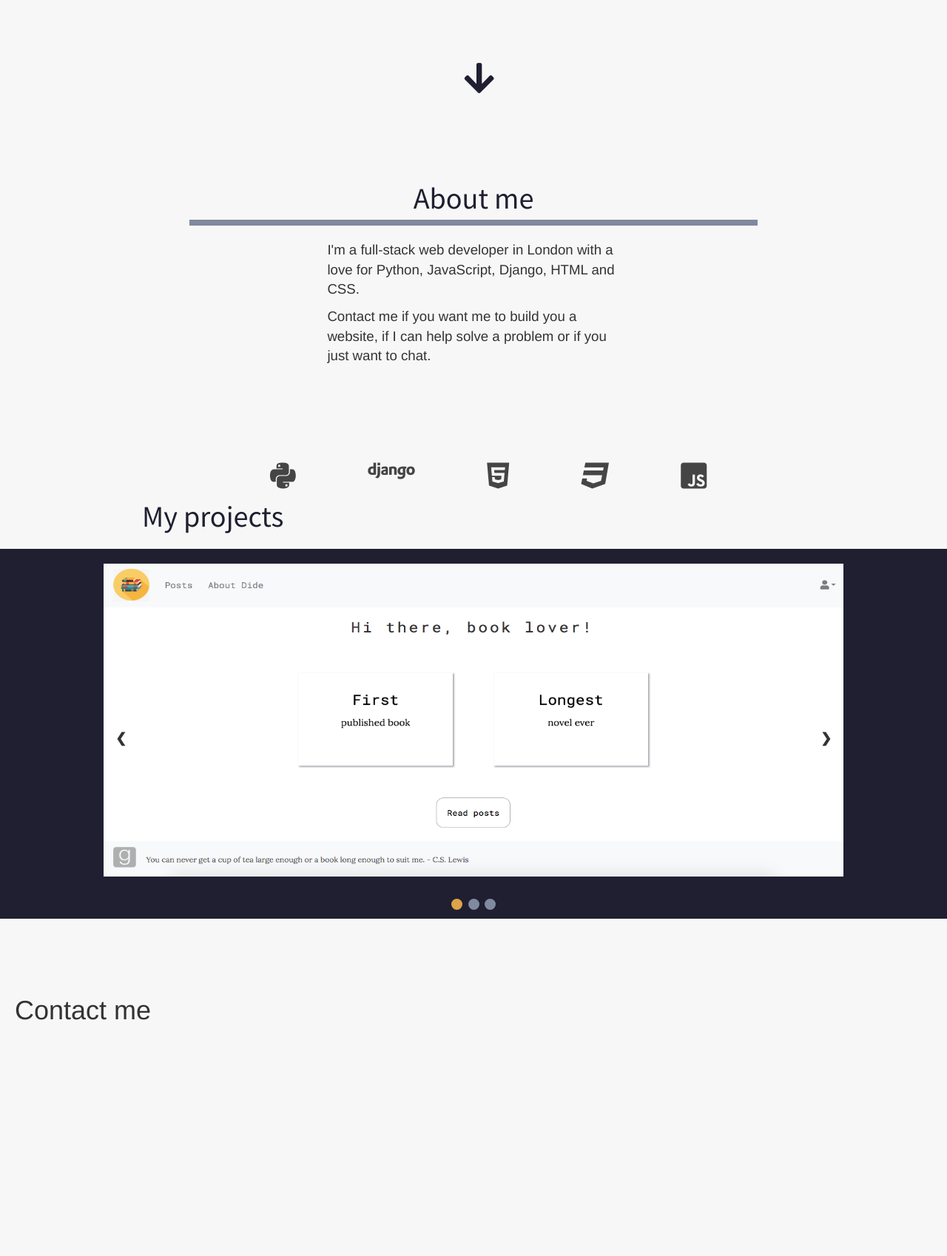
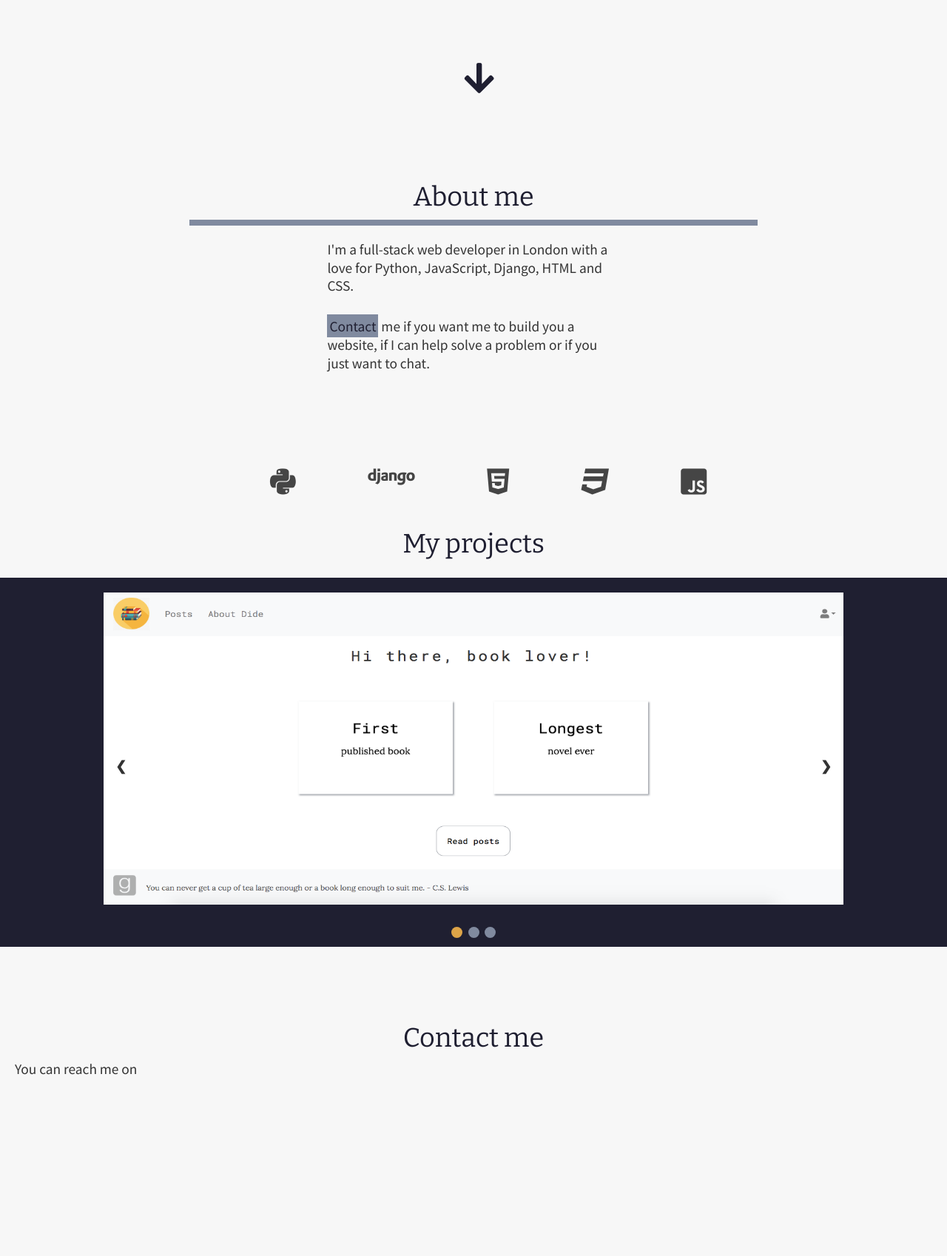
Before and after one commit to didemertens/portfolio, a Django app: page / in a window 1280 px wide. Shown: the part 571-2269 px from the top of the page at 74% size. Run offline with Django 3.2, Linux system fonts and the light colour scheme; some libraries are stand-ins or nearby versions.

Commit message:
font style same on page

```diff
--- a/static/css/style.css
+++ b/static/css/style.css
@@ -171,7 +171,7 @@ html #menu-contact:hover {
 #about {
   padding-top: 2.5vw;
   padding-bottom: 2.5vw;
-  margin: 25vw 20vw 5vw;
+  margin: 25vw 20vw 8vw;
 }
 
 #about-middle {
@@ -181,15 +181,26 @@ html #menu-contact:hover {
   padding: 20px;
 }
 
-#text-middle {
-  font-size: 14pt;
+.text-middle {
+  font-size: 13pt;
   margin-left: 13vw;
   margin-right: 13vw;
+  font-family: "Noto Sans TC", sans-serif;
+}
+
+#contact-about {
+  color: #1F1F31;
+  background-color: #808A9F;
+  cursor: pointer;
+  padding: 3px;
+}
+#contact-about:hover {
+  background-color: #DDA448;
 }
 
 #about-title {
   color: #1F1F31;
-  font-family: "Noto Sans TC", sans-serif;
+  font-family: "Bitter", serif;
   text-align: center;
 }
 
@@ -225,7 +236,8 @@ html #menu-contact:hover {
 #projects-title {
   margin: 2vw 15vw;
   color: #1F1F31;
-  font-family: "Noto Sans TC", sans-serif;
+  font-family: "Bitter", serif;
+  text-align: center;
 }
 
 * {
@@ -374,6 +386,17 @@ html #menu-contact:hover {
   padding: 20px;
 }
 
+#title-contact {
+  color: #1F1F31;
+  font-family: "Bitter", serif;
+  text-align: center;
+}
+
+#text-contact {
+  font-family: "Noto Sans TC", sans-serif;
+  font-size: 13pt;
+}
+
 #border-bottom {
   height: 3vw;
   margin-bottom: 0;
--- a/static/scss/about-middle.scss
+++ b/static/scss/about-middle.scss
@@ -1,7 +1,7 @@
 #about{
   padding-top: 2.5vw;
   padding-bottom: 2.5vw;
-  margin: 25vw 20vw 5vw;
+  margin: 25vw 20vw 8vw;
 }
 
 #about-middle{
@@ -12,15 +12,26 @@
   padding: 20px;
 }
 
-#text-middle{
-  font-size: 14pt;
+.text-middle{
+  font-size: 13pt;
   margin-left: 13vw;
   margin-right: 13vw;
+  font-family: 'Noto Sans TC', sans-serif;
+}
+
+#contact-about{
+  color: $dark-blue;
+  background-color: $border-blue;
+  cursor: pointer;
+  padding: 3px;
+  &:hover{
+    background-color: $orange-footer;
+  }
 }
 
 #about-title{
   color: $dark-blue;
-  font-family: 'Noto Sans TC', sans-serif;
+  font-family: 'Bitter', serif;
   text-align: center;
 }
 
--- a/static/scss/contact-bottom.scss
+++ b/static/scss/contact-bottom.scss
@@ -10,3 +10,15 @@
   height: calc(calc(100vh - 5vw) - 52px);
   padding: 20px;
 }
+
+#title-contact{
+  color: $dark-blue;
+  font-family: 'Bitter', serif;
+  text-align: center;
+}
+
+
+#text-contact{
+  font-family: 'Noto Sans TC', sans-serif;
+  font-size: 13pt;
+}
--- a/static/scss/projects-middle.scss
+++ b/static/scss/projects-middle.scss
@@ -16,7 +16,8 @@
 #projects-title{
   margin: 2vw 15vw;
   color: $dark-blue;
-  font-family: 'Noto Sans TC', sans-serif;
+  font-family: 'Bitter', serif;
+  text-align: center;
 }
 
 // slideshow
--- a/templates/index.html
+++ b/templates/index.html
@@ -29,8 +29,8 @@
 <div id="about">
   <h1 id="about-title">About me</h1>
   <div id="about-middle">
-    <p id="text-middle">I'm a full-stack web developer in London with a love for Python,
-      JavaScript, Django, HTML and CSS. <p onclick="jump('contact')"
+    <p class="text-middle">I'm a full-stack web developer in London with a love for Python,
+      JavaScript, Django, HTML and CSS.</p></br><p class="text-middle" onclick="jump('contact')"
       id="text-middle"><span id="contact-about">Contact</span>
       me if you want me to build you a website,
       if I can help solve a problem or if you just want to chat.</p>
@@ -105,6 +105,7 @@
 <div id="contact">
   <div id="contact-bottom">
     <h1 id="title-contact">Contact me</h1>
+    <p id="text-contact">You can reach me on</p>
   </div>
 </div>
 
```
Also changed, not shown: static/css/contact-bottom.css (+16 -11 lines), 2 other files.
